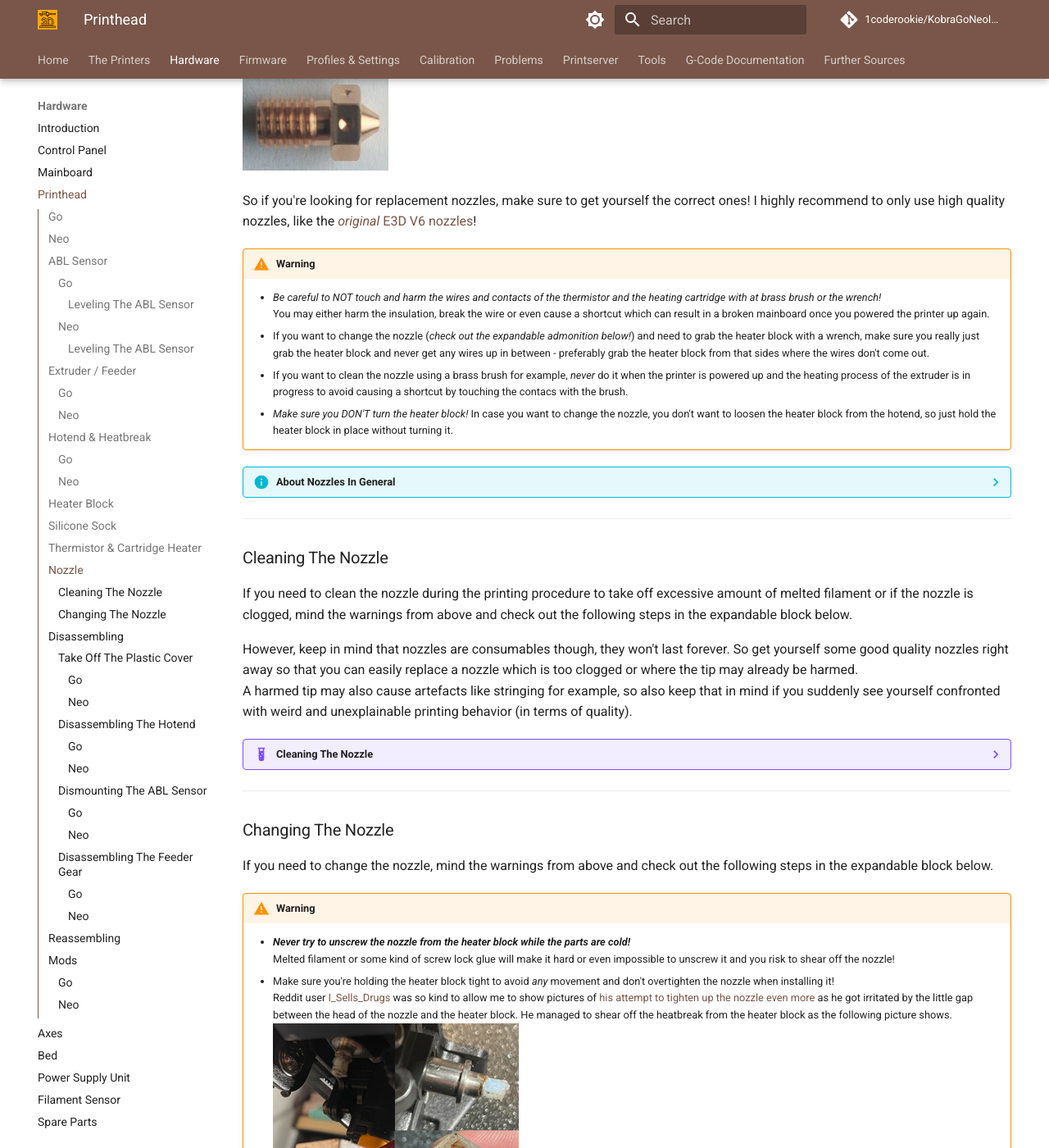
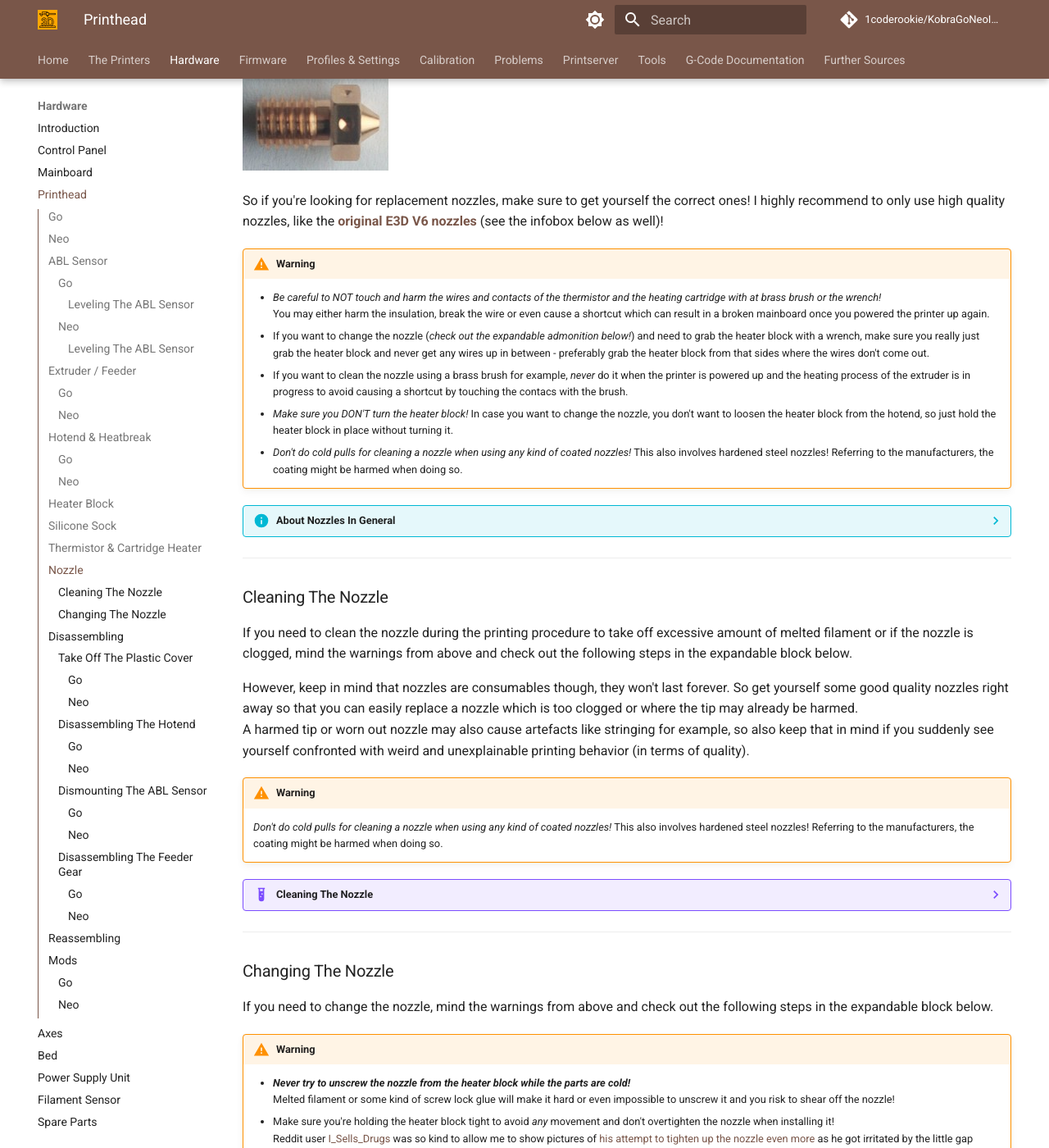
Before and after one commit to 1coderookie/KobraGoNeoInsights, an MkDocs documentation site: the page built from docs/hardware/printhead.md, in a window 1280 px wide and 1400 px high, scrolled down 16579 px. Shown: the whole window at 82% size. Built offline with MkDocs 1.6.1 and Material for MkDocs 9.7.7, drawn with Linux system fonts in a browser that asks for light colours; comment, search, counter and statistics services are not loaded.

Commit message:
Update printhead.md

```diff
--- a/docs/hardware/printhead.md
+++ b/docs/hardware/printhead.md
@@ -330,7 +330,7 @@
 
 ![E3D nozzle](../assets/images/head_nozzle-e3d_web.jpg)
 
-So if you're looking for replacement nozzles, make sure to get yourself the correct ones! I highly recommend to only use high quality nozzles, like the [*original* E3D V6 nozzles](https://e3d-online.com/products/v6-nozzles)!
+So if you're looking for replacement nozzles, make sure to get yourself the correct ones! I highly recommend to only use high quality nozzles, like the [**original E3D V6 nozzles**](https://e3d-online.com/products/v6-nozzles) (see the infobox below as well)!
 
 !!! warning
 
@@ -338,12 +338,23 @@
     - If you want to change the nozzle (*check out the expandable admonition below!*) and need to grab the heater block with a wrench, make sure you really just grab the heater block and never get any wires up in between - preferably grab the heater block from that sides where the wires don't come out.
     - If you want to clean the nozzle using a brass brush for example, *never* do it when the printer is powered up and the heating process of the extruder is in progress to avoid causing a shortcut by touching the contacs with the brush.
     - *Make sure you DON'T turn the heater block!* In case you want to change the nozzle, you don't want to loosen the heater block from the hotend, so just hold the heater block in place without turning it.
+    - *Don't do cold pulls for cleaning a nozzle when using any kind of coated nozzles!* This also involves hardened steel nozzles! Referring to the manufacturers, the coating might be harmed when doing so.
 
 ??? info "About Nozzles In General"
 
+    - *Do yourself a favour and don't buy those cheap brass nozzles where you'll get a dozen of them for a few bucks.* It's just not worth it.
+    Remember that the nozzle is pretty much the most crucial part when it comes down to printing and achieving good results, as it's the last link in the chain of the print process and puts out the filament - so go for an established manufacturer who is known for producing quality nozzles.
+      Means, avoid those cheap sets of nozzles where you get a dozen nozzles for a few bucks. Those often lack quality: the bore might be off-center and/or might have a burr (which leads to heavy stringing), the thread might not be precise (which leads to leaking) and so on.
+      I personally only use [**original E3D V6 nozzles**](https://e3d-online.com/products/v6-nozzles). Yes, they are a bit more expensive than the super cheap ones, but it's still a good price and it's really worth it - they last longer, they're precisely made and you'll get much better results. As long as you don't want to print special abrasive filaments, you're always good with the standard E3D V6 brass nozzles.
+
+    - If you want to print filaments that are more abrasive, you probably want to go with nozzles made from plated copper, stainless or hardened steel, ruby sapphire nozzles and so on. Check out the web for further and more specific information about what to choose.
+      Be aware of the fact though, that the manufacturers *clearly advise against doing cold pulls with any kind of coated nozzles*! This also involves hardened steel nozzles! Referring to them, the coating might be harmed when doing so.
+
     - When it comes down to choose the right nozzle size, it all depends on what you want to print and how detailed it should be. The standard size of 0.4mm the printers come with is a good starting point.
-      However, you may find yourself in the situation that you want to print more detailed objects or objects which should be more sturdy or where it doesn't matter if the surface doesn't look as clean and flat as possible, so you probably should adjust the size and switch to a smaller oder bigger diameter like 0.2-0.3mm for detailed objects and 0.6mm for the 'rougher' prints.
-      Keep in mind though that the printing time usually increases by choosing a smaller diameter and it decreases when you're using a bigger diameter due to the smaller/larger layer height that is possible to print.
+      However, you may find yourself in the situation that you want to print more detailed objects or objects which should be more sturdy or where it doesn't matter if the surface doesn't look as clean and flat as possible, so you probably should adjust the size and switch to a smaller oder bigger diameter like 0.2-0.3mm for high detailed objects and 0.6mm for the 'rougher' prints.
+      Keep in mind though that the printing time usually increases by choosing a smaller diameter and it decreases when you're using a bigger diameter.
+      The printing time as well as the quality also depends on the [layer height](../calibration.md#layer-height) you're using, so by choosing a smaller layer height you can also get detailed and great looking prints with a 0.6mm nozzle.
+      Last but not least a smaller nozzle bore is more likely to clog and some filaments even have a sticker on the spool saying that e.g. it should be printed with minimum a 0.4mm nozzle. So choose wisely if you really want to use a nozzle with a 0.2mm bore for example.
       Search the web for more specific information about finding and choosing the right nozzle size for your project. You may want to start with this article from [All3DP: The Best 3D Printer Nozzle Types, Sizes & Materials](https://www.all3dp.com/2/3d-printer-nozzle-size-material-what-to-know-which-to-buy).
 
     - In case you're using *Cura* as a slicer, make sure you update to the current version v5.x (Note: It doesn't run at Ubuntu versions below 20.x though) as it uses the new Arachne engine and offers better quality as a result of that. In case you never heard of that, I recommend to watch the following videos from [Thomas Sanladerer](https://www.youtube.com/channel/UCb8Rde3uRL1ohROUVg46h1A) or read the articles at his page [https://toms3d.org/](https://toms3d.org/) where he shows the result of using a 0.6mm nozzle with Cura v5.x comparing to a 0.4 nozzle using Cura 4.x (SPOILER: you barely can see a difference).
@@ -365,7 +372,12 @@
 If you need to clean the nozzle during the printing procedure to take off excessive amount of melted filament or if the nozzle is clogged, mind the warnings from above and check out the following steps in the expandable block below.
 
 However, keep in mind that nozzles are consumables though, they won't last forever. So get yourself some good quality nozzles right away so that you can easily replace a nozzle which is too clogged or where the tip may already be harmed.
-A harmed tip may also cause artefacts like stringing for example, so also keep that in mind if you suddenly see yourself confronted with weird and unexplainable printing behavior (in terms of quality).
+A harmed tip or worn out nozzle may also cause artefacts like stringing for example, so also keep that in mind if you suddenly see yourself confronted with weird and unexplainable printing behavior (in terms of quality).
+
+!!! warning
+
+    *Don't do cold pulls for cleaning a nozzle when using any kind of coated nozzles!* This also involves hardened steel nozzles! Referring to the manufacturers, the coating might be harmed when doing so.
+
 
 ??? example "Cleaning The Nozzle"
 
@@ -374,7 +386,8 @@
     - If the nozzle is already too smeared and has too much filament burnt onto the surface to be cleaned with a paper towel, you can use a small brass brush. Be careful though to not harm the tip of the nozzle by scrubbing too hard across it! Be careful to *not* touch any wires or contacts during brushing at it may cause a shortcut and blow off your mainboard! So I'd suggest you heat up the nozzle and then turn off the printer before starting to brush.
     - If the nozzle is clogged, using a needle with the correct diameter to stick it into the hot nozzle for cleaning it sometimes works. Just stick in in the heatened up nozzle and poke around. Be careful to not harm the tip of the nozzle though!
     - You can also use certain filament which is made for cleaning. You load it and let it run through.
-    - If the nozzle is clogged and therefore the cleaning filament can't run through, you could also try to do a *"cold pull"*. To do so you heat up the nozzle to about 220°C, load the cleaning filament and manually push it through a bit. Then let the nozzle cool down to about 90-100°C and rip out the filament. You may have to repeat this procedure a few times until the cleaning filament can run through again. However, be careful not to rip off the filament by doing the cold pull as you then definitely have to disassemble the hotend. <br> *Attention: don't do cold pulls when using hardened steel nozzles, the manufacturers say that it might harm the coating of the inside of the nozzle!*
+    - If the nozzle is clogged and therefore the cleaning filament can't run through, you could also try to do a *"cold pull"*. To do so you heat up the nozzle to about 220°C, load the cleaning filament and manually push it through a bit. Then let the nozzle cool down to about 90-100°C and rip out the filament. You may have to repeat this procedure a few times until the cleaning filament can run through again. However, be careful not to rip off the filament by doing the cold pull as you then definitely have to disassemble the hotend.
+      *Attention: don't do cold pulls when using any kind of coated nozzles! This also involves hardened steel nozzles! The manufacturers say that it might harm the coating of the inside of the nozzle!*
     - If you still encounter problems with the flow of the filament though or if you even can't load new filament, most likely the little PTFE tube inside of the heatbreak is clogged. Scroll down to the "Disassembling" section where you'll find a little guide about how to get it out and clean it.
     - If you took out the nozzle from the heater block and can't get it clean, heat it up with a hot air gun. Then you can poke out the soft filament. You can also try to put it in acetone and let it sit there - the longer the better (I'd say minimum 24hrs). This method works especially great with ABS as that just dissolves, but it also works at least a bit with other types of filament like PLA (although not as good as with ABS at all) and makes it a bit softer. Then you can try to poke the filament out. This also works with the heater block and the heatbreak if you want to clean them also. Make sure to rinse them with water before installing though.
 
```
Also changed, not shown: other parts of docs/hardware/printhead.md (+0 -4 lines).
